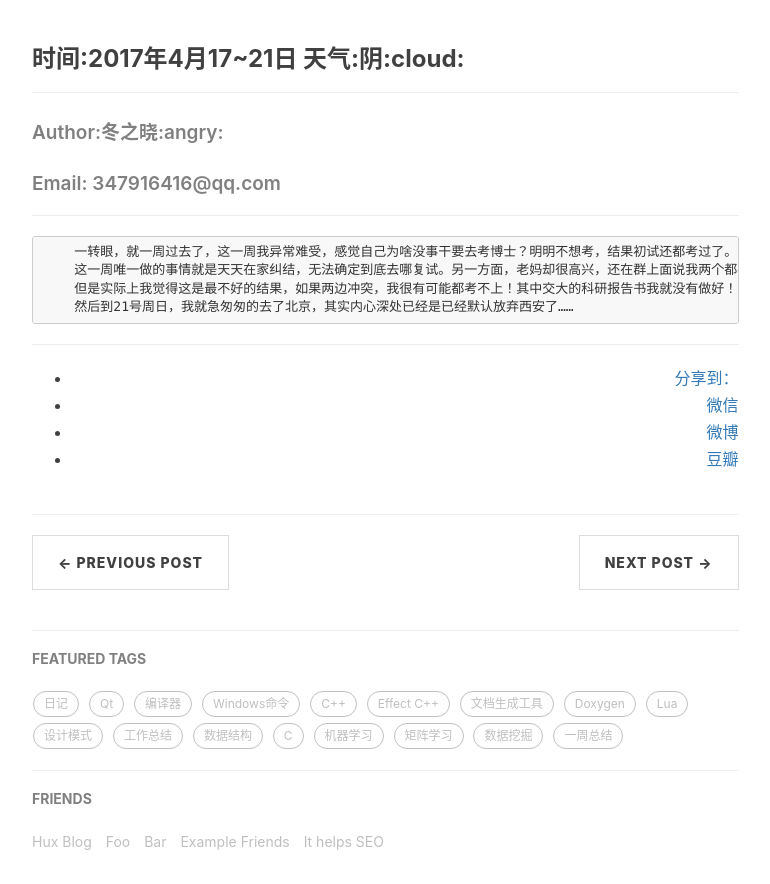
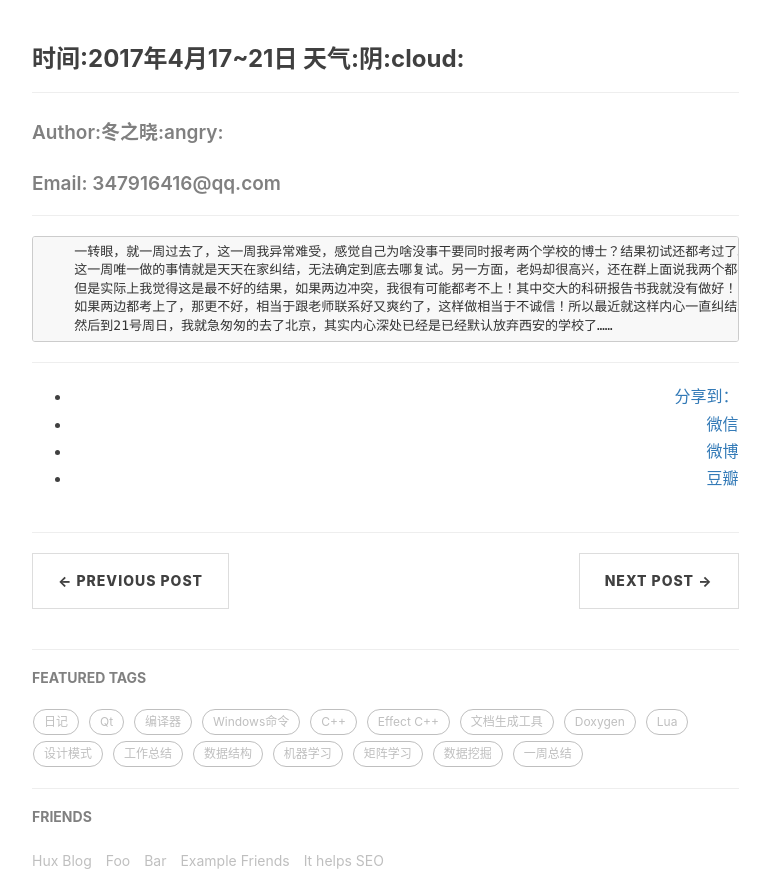
Before and after one commit to Dongzhixiao/Dongzhixiao.github.io, a Jekyll site: the page built from _posts/2017-04-17-to-04-21.md, in a window 1280 px wide and 900 px high, scrolled down 511 px, cut to the strip 16-900 px from the top of the window. Shown: the whole strip, without its empty margins (233-1003 px from the left). Built offline with Jekyll 4.4.1, drawn with Linux system fonts in a browser that asks for light colours; nearby versions of some CDN libraries; comment, search, counter and statistics services are not loaded.

Commit message:
modified some diaries

```diff
--- a/_posts/2017-04-17-to-04-21.md
+++ b/_posts/2017-04-17-to-04-21.md
@@ -16,8 +16,9 @@
 ----------
 
 <pre>
-    一转眼，就一周过去了，这一周我异常难受，感觉自己为啥没事干要去考博士？明明不想考，结果初试还都考过了。
+    一转眼，就一周过去了，这一周我异常难受，感觉自己为啥没事干要同时报考两个学校的博士？结果初试还都考过了。
     这一周唯一做的事情就是天天在家纠结，无法确定到底去哪复试。另一方面，老妈却很高兴，还在群上面说我两个都考上了，
     但是实际上我觉得这是最不好的结果，如果两边冲突，我很有可能都考不上！其中交大的科研报告书我就没有做好！
-    然后到21号周日，我就急匆匆的去了北京，其实内心深处已经是已经默认放弃西安了……
+    如果两边都考上了，那更不好，相当于跟老师联系好又爽约了，这样做相当于不诚信！所以最近就这样内心一直纠结。
+    然后到21号周日，我就急匆匆的去了北京，其实内心深处已经是已经默认放弃西安的学校了……
 </pre>
```
Also changed, not shown: _posts/2017-07-16-javascript-five.md (+1 -1 lines), _posts/2018-01-19-summary.md (+2 -1 lines), about.html (+4 -4 lines).
